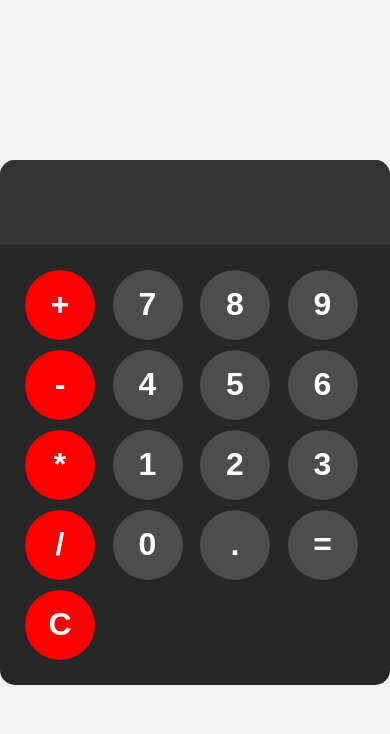
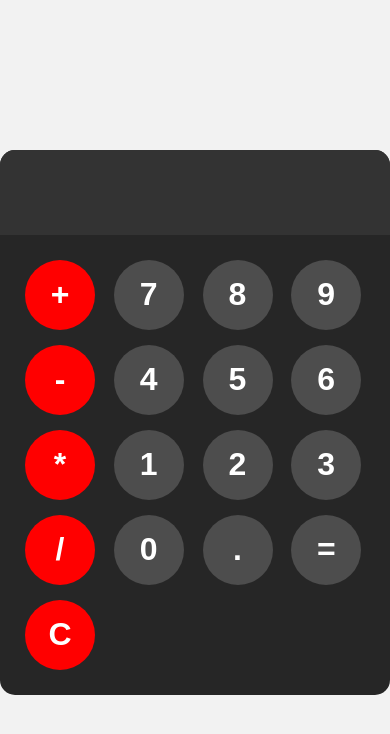
Before and after one commit to ChristianRenzLedesma/Calculator, a plain HTML site: page index.html in a window 390 px wide. Drawn offline with Linux system fonts and the light colour scheme.

Commit message:
Update style.css

```diff
--- a/style.css
+++ b/style.css
@@ -65,7 +65,6 @@
     background-color: hsl(0deg, 100%, 75%);
 }
 
-/* Media query for devices with a max width of 400px */
 @media (max-width: 400px) {
     #display {
         font-size: 3rem;
@@ -77,9 +76,15 @@
         height: 70px;
         font-size: 2rem;
     }
+
+    #keys {
+        display: grid;
+        grid-template-columns: repeat(4, 1fr);
+        gap: 15px;
+        padding: 25px;
+    }
 }
 
-/* Media query for devices with a max width of 300px */
 @media (max-width: 300px) {
     #display {
         font-size: 2rem;
```
